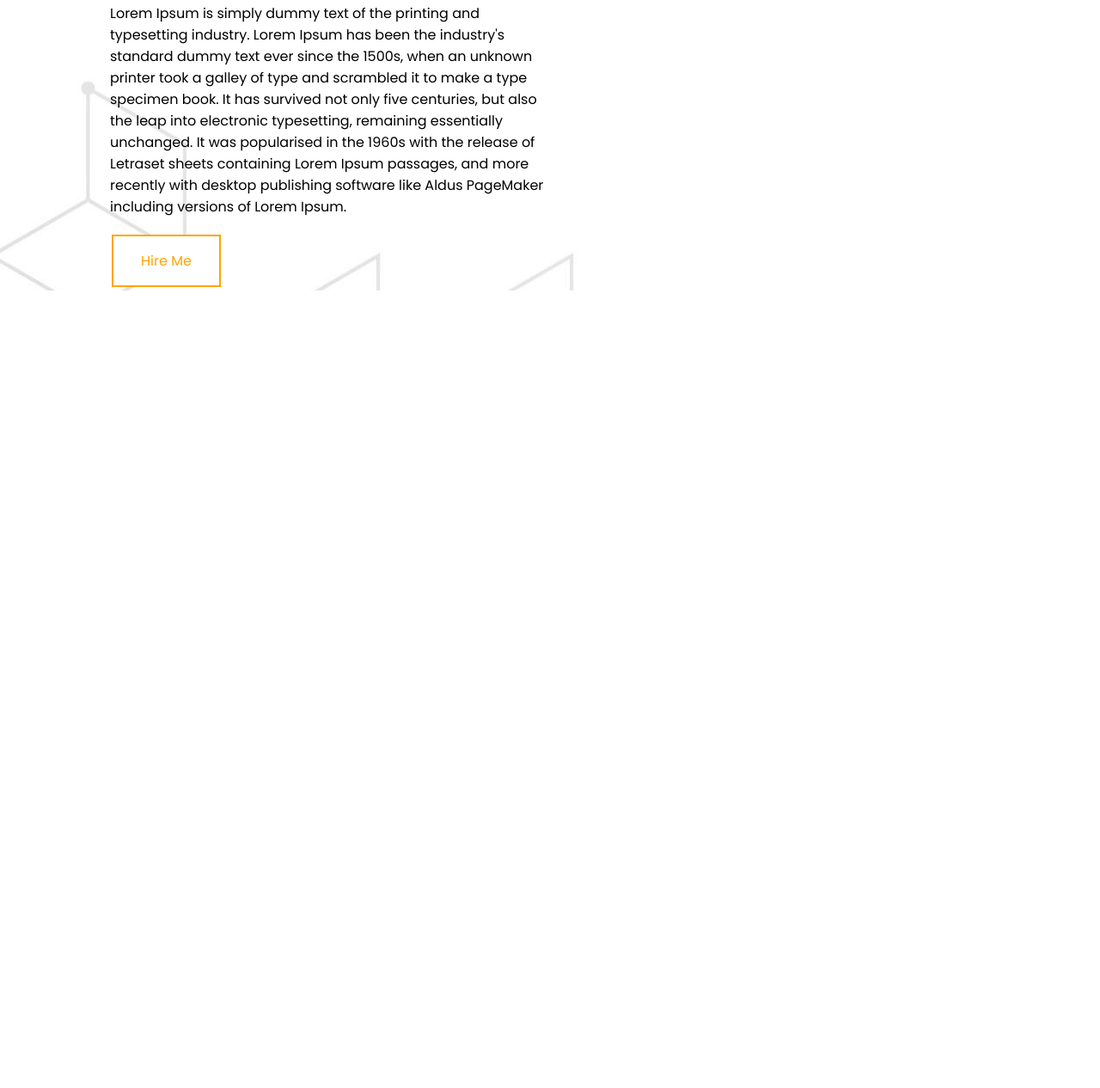
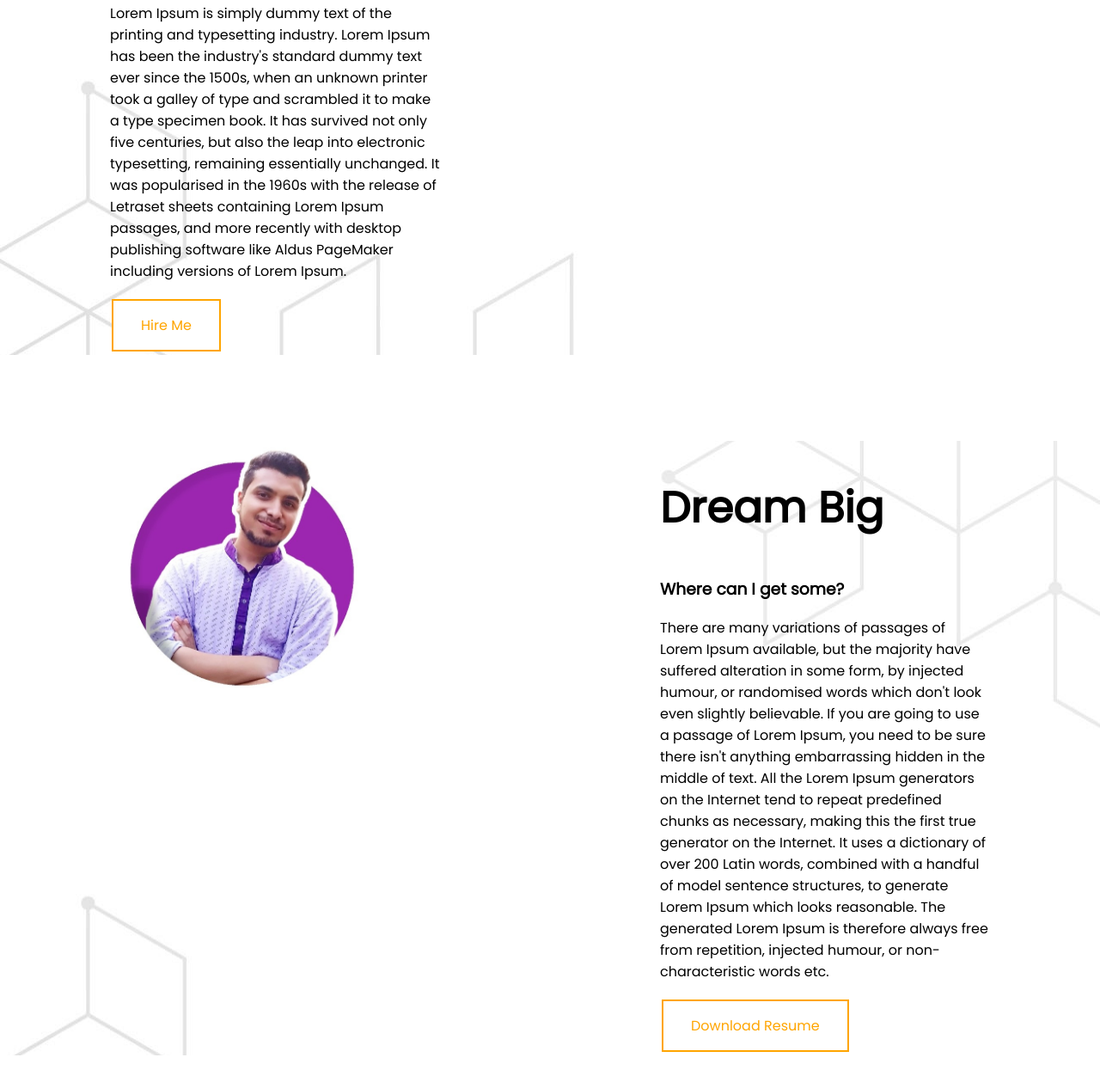
Before and after one commit to mdrabbihasanbd/developer-portfolio, a plain HTML site: page index.html in a window 1280 px wide. Shown: the part 436-1702 px from the top of the page at 86% size. Before the commit the page ends 800 px from the top, so only its background shows below. Drawn offline with Linux system fonts and the light colour scheme.

Commit message:
dream section added

```diff
--- a/index.html
+++ b/index.html
@@ -34,6 +34,30 @@
         </div>
     </section>
 
+    <section class="dream-big">
+
+        <div class="pds">
+            <img src="images/rabbi.jpg" alt="" srcset="">
+        </div>
+
+        <div class="pds">
+
+            <h1>Dream Big</h1>
+            <h3>Where can I get some?</h3>
+            <p>There are many variations of passages of Lorem Ipsum available, but the majority have suffered alteration
+                in some form, by injected humour, or randomised words which don't look even slightly believable. If you
+                are going to use a passage of Lorem Ipsum, you need to be sure there isn't anything embarrassing hidden
+                in the middle of text. All the Lorem Ipsum generators on the Internet tend to repeat predefined chunks
+                as necessary, making this the first true generator on the Internet. It uses a dictionary of over 200
+                Latin words, combined with a handful of model sentence structures, to generate Lorem Ipsum which looks
+                reasonable. The generated Lorem Ipsum is therefore always free from repetition, injected humour, or
+                non-characteristic words etc.</p>
+            <a class="link-button" href="http://" target="_blank" rel="noopener noreferrer">Download Resume</a>
+
+        </div>
+
+    </section>
+
 </body>
 
 </html>
--- a/style.css
+++ b/style.css
@@ -20,6 +20,7 @@ section {
 .pds {
     width: 80%;
     padding-left: 10%;
+    padding-right: 10%;
 }
 
 .pds img {
@@ -58,3 +59,10 @@ section {
     background-image: url(images/background1.jpg);
     background-repeat: no-repeat;
 }
+
+section {
+    display: flex;
+    margin-bottom: 100px;
+    background-image: url(images/background1.jpg);
+    background-repeat: no-repeat;
+}
```
